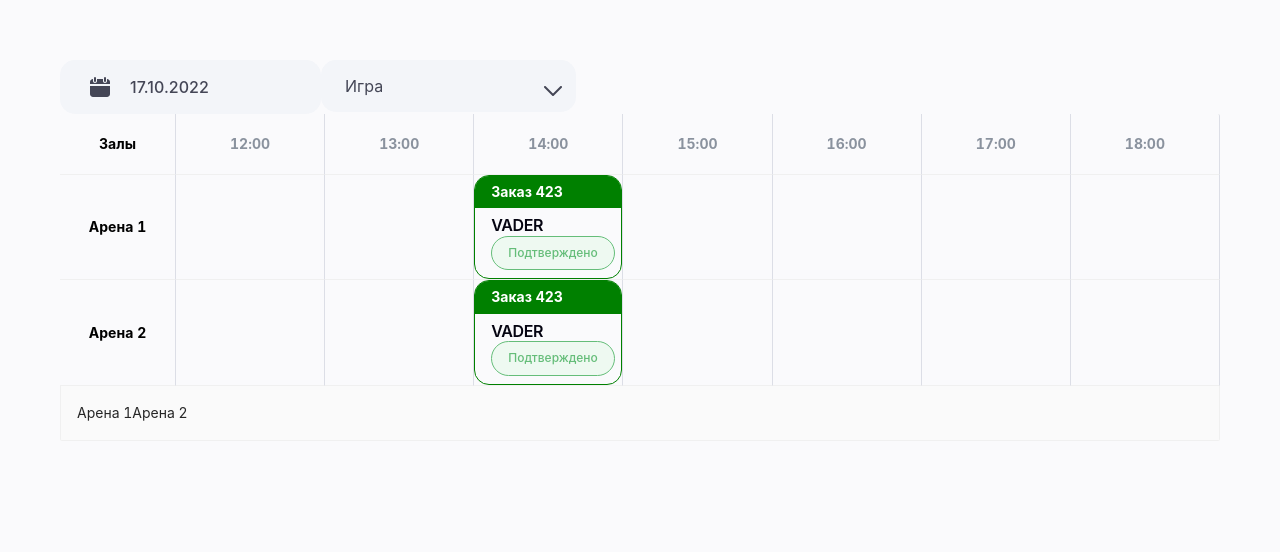
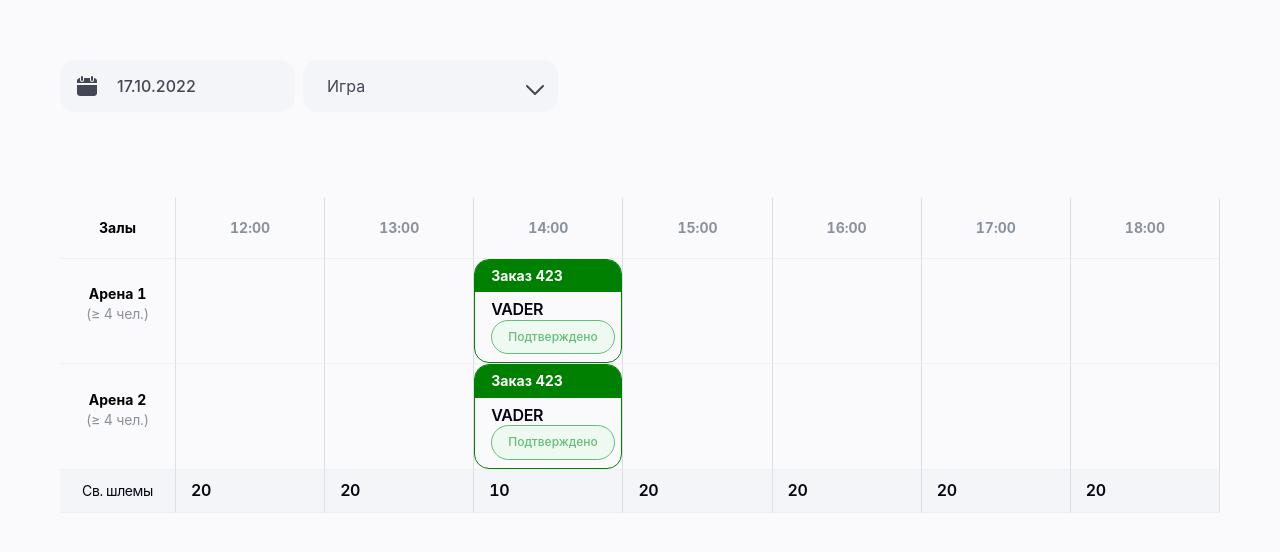
Before and after one commit to Kirrilll/deepvr-admin-panel, a React (Create React App) app: page / in a window 1280 px wide. Shown: the top 552 px of the page. Built offline with nearby package versions, Linux system fonts and the light colour scheme.

Commit message:
end style table

```diff
--- a/src/components/SettingsContainer.tsx
+++ b/src/components/SettingsContainer.tsx
@@ -9,7 +9,7 @@ const { Option } = Select;
 const SettingContainer: React.FC = () => {
 
     return (
-        <Row style={{ margin: 0 }} gutter={[8, 8]}>
+        <Row style={{ margin: 0, gap: 8}}>
             <DateRange/>
             <Select
                 defaultValue='default'
--- /dev/null
+++ b/src/components/TableSummary.tsx
@@ -0,0 +1,30 @@
+import { Table } from 'antd';
+import React from 'react';
+import { BookingInfo } from '../types';
+
+
+interface TableSummaryProps {
+    columns: Array<BookingInfo | null>[];
+}
+
+const TableSummary: React.FC<TableSummaryProps> = ({ columns }) => {
+    const buildFreeGlassesCount = (col: (BookingInfo | null)[]) =>
+        20 - col
+            .map(info => info?.guestCount ?? 0)
+            .reduce((prev, next) => prev + next)
+
+    return (
+        <Table.Summary>
+            <Table.Summary.Row>
+                <Table.Summary.Cell index={0}>Св. шлемы</Table.Summary.Cell>
+                {columns
+                    .map((col, index) => <Table.Summary.Cell
+                        index={index + 1}>
+                        {buildFreeGlassesCount(col)}
+                    </Table.Summary.Cell>)}
+            </Table.Summary.Row>
+        </Table.Summary>
+    )
+}
+
+export default TableSummary;
--- a/src/components/Timeline.tsx
+++ b/src/components/Timeline.tsx
@@ -5,6 +5,7 @@ import { type } from "os";
 import React from "react";
 import { BookingInfo, EConfirmStatus, EPaymentStatus } from "../types";
 import Cell from "./Cell";
+import TableSummary from "./TableSummary";
 
 
 interface RoomData {
@@ -51,7 +52,10 @@ const Timeline: React.FC = () => {
             dataIndex: 'rooms',
             width: '10%',
             fixed: 'left',
-            render: (title, data) => <div>{data.name}</div>
+            render: (title, data) => <div className="room-name">
+                {data.name}
+                <p className="glasses-count">{'(≥ 4 чел.)'}</p>
+            </div>
         },
         ...Object.keys(shedule).map<ColumnType<RoomData>>(key => ({
             title: key,
@@ -73,11 +77,30 @@ const Timeline: React.FC = () => {
     ]
 
 
-    let length = 0;
-    for(let date in shedule){
-        length++;
-    }
+    // let length = 0;
+    // for (let date in shedule) {
+    //     length++;
+    // }
 
+
+    const buildSummary = (data: readonly RoomData[]): React.ReactNode => {
+
+        const columns = new Map<string, Array<BookingInfo | null>>();
+
+        for (const row of data) {
+            const rowShedle = row.shedule;
+            Object
+                .keys(rowShedle)
+                .forEach(
+                    (date, index, arr) => columns.set(
+                        date,
+                        [...columns.get(date) ?? [], rowShedle[date]]
+                    )
+                );
+        }
+
+        return <TableSummary columns= {Array.from(columns.values())}/>
+    };
 
     return (
         <Table
@@ -87,8 +110,8 @@ const Timeline: React.FC = () => {
             bordered
             columns={columns}
             dataSource={data}
-            // scroll = {{x: REFERENCE_CELL_WIDTH * length}}
-            footer={(data) => <tr>{data.map(d => <td>{d.name}</td>)}</tr>}
+            summary={buildSummary}
+        // scroll = {{x: REFERENCE_CELL_WIDTH * length}}
         />
     )
 }
--- a/src/index.css
+++ b/src/index.css
@@ -139,7 +139,7 @@ td {
   background: #F3F5F9;
   border-radius: 15px;
   border: none;
-  padding: 15px 24px;
+  height: 52px;
 }
 
 .ant-picker-input {
@@ -271,10 +271,27 @@ td {
 
 /*исправить здесь верстку*/
 
+.room-name {
+  color: #000000 !important;
+  font-weight: 700;
+  font-size: 14px;
+  line-height: 140%;
+  text-align: center;
+  letter-spacing: 0.002em;
+  padding: 5px;
+}
+
+.glasses-count {
+  font-weight: 400;
+  font-size: 14px;
+  line-height: 140%;
+  letter-spacing: -0.013em;
+  color: #8b929d;
+}
+
 .ant-table.ant-table-bordered>.ant-table-container>.ant-table-content>table,
 .ant-table.ant-table-bordered>.ant-table-container>.ant-table-header>table,
-.ant-table.ant-table-bordered > .ant-table-container
-{
+.ant-table.ant-table-bordered>.ant-table-container {
   border: none;
 }
 
@@ -324,7 +341,7 @@ td {
 .ant-table.ant-table-bordered>.ant-table-container>.ant-table-summary>table>tfoot>tr>td .ant-table-tbody>tr>td .ant-table-thead>tr>th .ant-table-tbody>tr>td {
   border-right: 1px solid #DCDEE6;
   border-collapse: collapse;
-  background-color: #FAFAFC !important;
+  background-color: #FAFAFC;
 }
 
 
@@ -337,8 +354,7 @@ td {
   text-align: center;
 }
 
-.ant-table-thead>tr>th:first-child,
-.ant-table-tbody>tr>td:first-child div {
+.ant-table-thead>tr>th:first-child {
   color: #000000 !important;
   font-weight: 700;
   font-size: 14px;
@@ -351,3 +367,23 @@ td {
 .ant-table-measure-row {
   display: none;
 }
+
+
+.ant-table-summary>tr>td {
+  background-color: #F3F5F9 !important;
+  font-weight: 600;
+  font-size: 16px;
+  line-height: 120%;
+  letter-spacing: -0.41px;
+  text-transform: uppercase;
+  padding: 11px 15px !important;
+  color: #050411;
+}
+
+.ant-table-summary>tr>td:first-child {
+  font-weight: 400;
+  font-size: 14px;
+  line-height: 140%;
+  text-transform: none;
+  text-align: center;
+}
--- a/src/pages/TimelinePage.tsx
+++ b/src/pages/TimelinePage.tsx
@@ -1,15 +1,17 @@
 import React from "react";
-import {Layout, Space} from 'antd';
+import { Layout, Space } from 'antd';
 import Timeline from '../components/Timeline';
 import { Content } from "antd/lib/layout/layout";
 import SettingContainer from "../components/SettingsContainer";
 
 const TimelinePage: React.FC = () => {
     return (
-        <Layout style={{padding: 60}}>
+        <Layout style={{ padding: 60 }}>
             <Content>
-                <SettingContainer/>
-                <Timeline/>
+                <Space size= {86} direction='vertical'>
+                    <SettingContainer />
+                    <Timeline />
+                </Space>
             </Content>
         </Layout>
     )
```
Also changed, not shown: src/components/BookedCell.tsx (line endings or trailing spaces).
